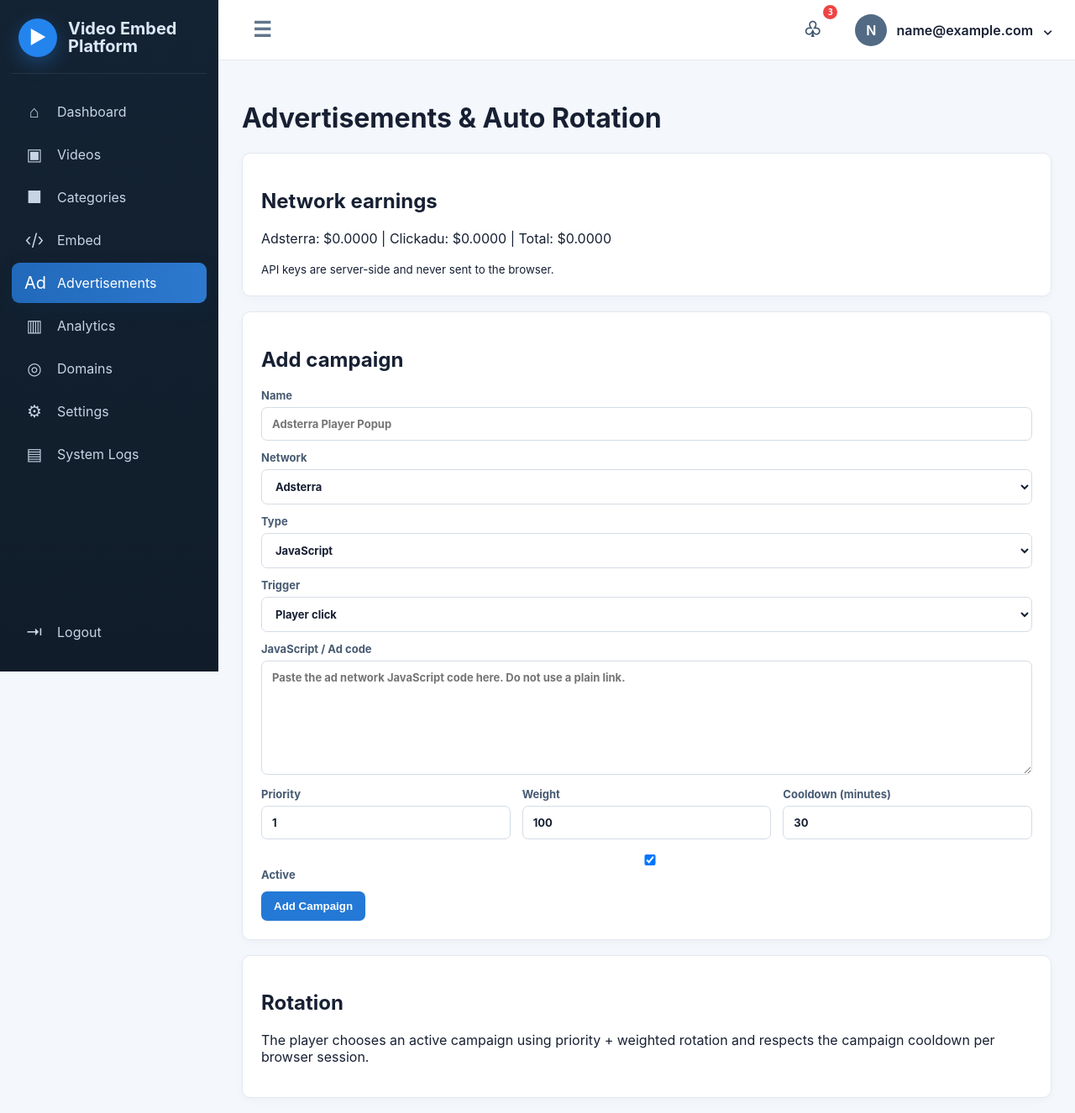
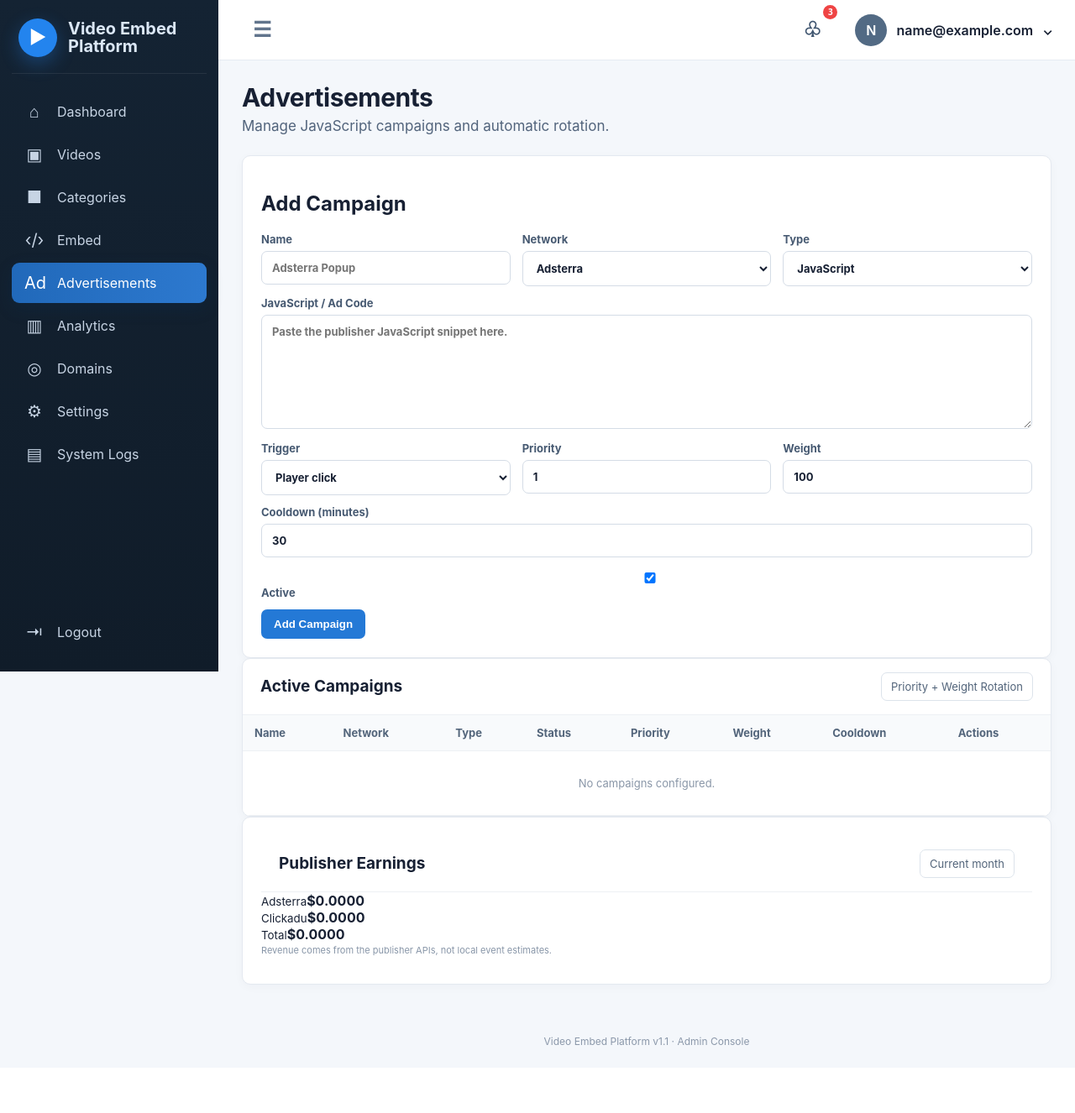
Before and after one commit to srhdigitalmarketing/video-embed-platform, a PHP site: page /admin/ads.php in a window 1280 px wide. Shown: the top 1326 px of the page at 84% size. After the commit the page ends 1245 px from the top, so only its background shows below. Run offline with PHP 8.4, Linux system fonts and the light colour scheme; the visitor is signed in with stand-in values (Sample User, id 1); data that the repository does not hold is empty.

Commit message:
Add advertisement edit delete controls and polish ads UI

```diff
--- a/admin/ads.php
+++ b/admin/ads.php
@@ -5,30 +5,14 @@ if($_SERVER['REQUEST_METHOD']==='POST'){
  $network=in_array($_POST['network']??'', ['adsterra','clickadu','custom'],true)?$_POST['network']:'custom';
  $type=in_array($_POST['ad_type']??'', ['javascript','html','external'],true)?$_POST['ad_type']:'javascript';
  $trigger=in_array($_POST['trigger_event']??'', ['player_load','player_click','video_start','video_end','manual'],true)?$_POST['trigger_event']:'player_click';
- db()->prepare('INSERT INTO ad_campaigns(name,network,ad_type,ad_code,status,priority,weight,frequency_minutes,trigger_event) VALUES(?,?,?,?,?,?,?,?,?)')
-   ->execute([trim($_POST['name']),$network,$type,$_POST['ad_code']??'',isset($_POST['status'])?1:0,(int)$_POST['priority'],max(1,(int)$_POST['weight']),(int)$_POST['frequency_minutes'],$trigger]);
+ db()->prepare('INSERT INTO ad_campaigns(name,network,ad_type,ad_code,status,priority,weight,frequency_minutes,trigger_event) VALUES(?,?,?,?,?,?,?,?,?)')->execute([trim($_POST['name']),$network,$type,$_POST['ad_code']??'',isset($_POST['status'])?1:0,(int)$_POST['priority'],max(1,(int)$_POST['weight']),(int)$_POST['frequency_minutes'],$trigger]);
+ log_action('ad.create','network='.$network);
 }
 $rows=db()->query('SELECT * FROM ad_campaigns ORDER BY priority DESC,id DESC')->fetchAll();
-?><h1>Advertisements & Auto Rotation</h1>
-<div class="card"><h2>Network earnings</h2><p id="earnings">Loading API statistics…</p><small>API keys are server-side and never sent to the browser.</small></div>
-<div class="card"><h2>Add campaign</h2>
-<form method="post"><?=csrf_field()?>
-<label>Name<input name="name" placeholder="Adsterra Player Popup" required></label>
-<label>Network<select name="network"><option value="adsterra">Adsterra</option><option value="clickadu">Clickadu</option><option value="custom">Custom</option></select></label>
-<label>Type<select name="ad_type"><option value="javascript">JavaScript</option><option value="html">HTML</option><option value="external">External Script URL</option></select></label>
-<label>Trigger<select name="trigger_event"><option value="player_click">Player click</option><option value="player_load">Player load</option><option value="video_start">Video start</option><option value="video_end">Video end</option><option value="manual">Manual</option></select></label>
-<label>JavaScript / Ad code<textarea name="ad_code" rows="7" placeholder="Paste the ad network JavaScript code here. Do not use a plain link."></textarea></label>
-<div class="grid"><label>Priority<input type="number" name="priority" value="1"></label><label>Weight<input type="number" name="weight" value="100" min="1"></label><label>Cooldown (minutes)<input type="number" name="frequency_minutes" value="30" min="0"></label></div>
-<label><input type="checkbox" name="status" checked> Active</label><button>Add Campaign</button>
-</form></div>
-<div class="card"><h2>Rotation</h2><p>The player chooses an active campaign using priority + weighted rotation and respects the campaign cooldown per browser session.</p></div>
-<table><tr><th>Name</th><th>Network</th><th>Type</th><th>Status</th><th>Priority</th><th>Weight</th><th>Cooldown</th></tr>
-<?php foreach($rows as $r):?><tr><td><?=e($r['name'])?></td><td><?=e($r['network'])?></td><td><?=e($r['ad_type'])?></td><td><?=$r['status']?'Active':'Off'?></td><td><?=$r['priority']?></td><td><?=$r['weight']?></td><td><?=$r['frequency_minutes']?>m</td></tr><?php endforeach;?></table>
-<script>
-fetch('<?=e(app_url('api/network-stats.php'))?>').then(r=>r.json()).then(x=>{
- const fmt=n=>'$'+Number(n||0).toFixed(4);
- document.getElementById('earnings').textContent=
-  'Adsterra: '+fmt(x.networks[0].revenue)+' | Clickadu: '+fmt(x.networks[1].revenue)+' | Total: '+fmt(x.total_revenue);
-}).catch(()=>document.getElementById('earnings').textContent='Unable to load API statistics.');
-</script>
+?>
+<div class="page-head"><div><h1>Advertisements</h1><p>Manage JavaScript campaigns and automatic rotation.</p></div></div>
+<div class="panel" style="padding:22px"><h2>Add Campaign</h2><form method="post"><?=csrf_field()?><div class="grid"><label>Name<input name="name" placeholder="Adsterra Popup" required></label><label>Network<select name="network"><option value="adsterra">Adsterra</option><option value="clickadu">Clickadu</option><option value="custom">Custom</option></select></label><label>Type<select name="ad_type"><option value="javascript">JavaScript</option><option value="html">HTML</option><option value="external">External Script</option></select></label></div><label>JavaScript / Ad Code<textarea name="ad_code" rows="7" placeholder="Paste the publisher JavaScript snippet here."></textarea></label><div class="grid"><label>Trigger<select name="trigger_event"><option value="player_click">Player click</option><option value="player_load">Player load</option><option value="video_start">Video start</option><option value="video_end">Video end</option><option value="manual">Manual</option></select></label><label>Priority<input type="number" name="priority" value="1"></label><label>Weight<input type="number" name="weight" value="100" min="1"></label></div><label>Cooldown (minutes)<input type="number" name="frequency_minutes" value="30" min="0"></label><label class="check"><input type="checkbox" name="status" checked> Active</label><button>Add Campaign</button></form></div>
+<div class="panel"><div class="panel-head"><h2>Active Campaigns</h2><span class="select-like">Priority + Weight Rotation</span></div><div class="table-wrap"><table><thead><tr><th>Name</th><th>Network</th><th>Type</th><th>Status</th><th>Priority</th><th>Weight</th><th>Cooldown</th><th>Actions</th></tr></thead><tbody><?php foreach($rows as $r):?><tr><td><b><?=e($r['name'])?></b></td><td><?=e(ucfirst($r['network']))?></td><td><?=e(ucfirst($r['ad_type']))?></td><td><span class="badge <?=$r['status']?'published':'private'?>"><?=$r['status']?'Active':'Off'?></span></td><td><?=$r['priority']?></td><td><?=$r['weight']?></td><td><?=$r['frequency_minutes']?>m</td><td class="actions"><a href="ad-edit.php?id=<?=$r['id']?>">✎ Edit</a><form method="post" action="ad-delete.php" style="display:inline"><?=csrf_field()?><input type="hidden" name="id" value="<?=$r['id']?>"><button class="danger link-button" onclick="return confirm('Delete this campaign?')">Delete</button></form></td></tr><?php endforeach;?><?php if(!$rows):?><tr><td colspan="8" class="empty">No campaigns configured.</td></tr><?php endif;?></tbody></table></div></div>
+<div class="panel" style="padding:22px"><div class="panel-head"><h2>Publisher Earnings</h2><span class="select-like" id="stats-period">Current month</span></div><div class="earnings-grid"><div><small>Adsterra</small><strong id="adsterra-earnings">—</strong></div><div><small>Clickadu</small><strong id="clickadu-earnings">—</strong></div><div><small>Total</small><strong id="total-earnings">—</strong></div></div><p class="muted">Revenue comes from the publisher APIs, not local event estimates.</p></div>
+<script>fetch('<?=e(app_url('api/network-stats.php'))?>').then(r=>r.json()).then(x=>{const f=n=>'$'+Number(n||0).toFixed(4);document.getElementById('adsterra-earnings').textContent=f(x.networks[0]?.revenue);document.getElementById('clickadu-earnings').textContent=f(x.networks[1]?.revenue);document.getElementById('total-earnings').textContent=f(x.total_revenue)}).catch(()=>{});</script>
 <?php require __DIR__.'/_footer.php';
```
